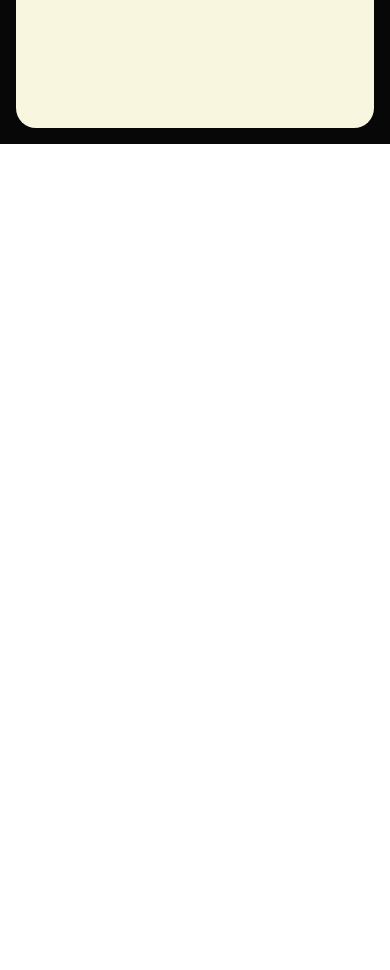
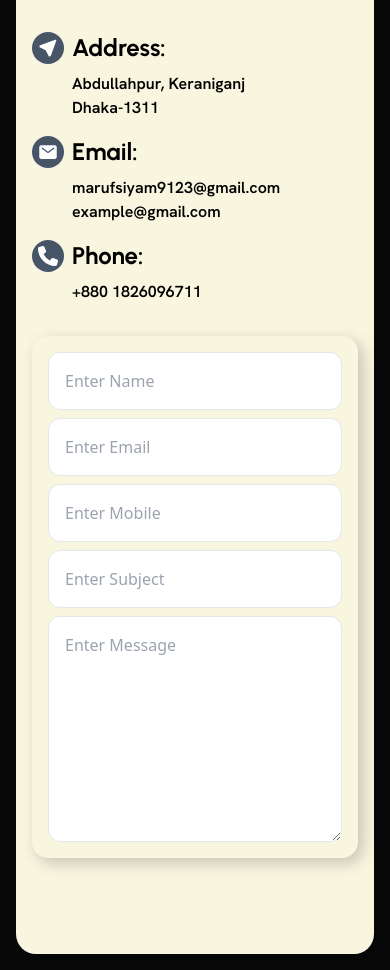
Before and after one commit to marufsiyam91/MarufSiyam, a React (Vite) app: page / in a window 390 px wide. Shown: the part 3820-4790 px from the top of the page. Before the commit the page ends 3964 px from the top, so only its background shows below. Built offline with nearby package versions, Linux system fonts and the light colour scheme; a web font is replaced by a local one.

Commit message:
contact form also dome and responsive also completed

```diff
--- a/src/Components/Contact_form.jsx
+++ b/src/Components/Contact_form.jsx
@@ -3,7 +3,19 @@
 const Contact_form = () => {
   return (
     <div className="w-full xl:w-1/2">
+        <form className="bg-[#F8F6DF] shadow-[5px_5px_15px_0.2px_rgba(0,0,0,0.2)] max-w-full flex flex-col gap-2 sm:gap-4 p-4 sm:p-8 rounded-2xl">
+            <div className="flex gap-2 sm:gap-4 flex-col xl:flex-row">
+                <input className="xl:w-1/2 w-full p-4 border rounded-xl" type="text" name="name" placeholder="Enter Name"/>
+                <input className="xl:w-1/2 w-full p-4 border rounded-xl" type="email" name="email" placeholder="Enter Email" />
+            </div>
 
+            <div className="flex gap-2 sm:gap-4 flex-col xl:flex-row">
+                <input className="xl:w-1/2 w-full p-4 border rounded-xl" type="text" name="mobile" placeholder="Enter Mobile"/>
+                <input className="xl:w-1/2 w-full p-4 border rounded-xl" type="text" name="subject" placeholder="Enter Subject" />
+            </div>
+
+            <textarea className="w-full border p-4 rounded-xl" name="message" cols="30" rows="8"  placeholder="Enter Message"></textarea>
+        </form>
     </div>
   )
 }
--- a/src/Pages/Contact.jsx
+++ b/src/Pages/Contact.jsx
@@ -15,7 +15,8 @@ const Contact = () => {
           </div>
 
           <div className="flex flex-col lg:flex-row gap-8 justify-around items-center py-16">
-
+            <ContactCart />
+            <Contact_form />
           </div>
         </div>
       </div>
```
